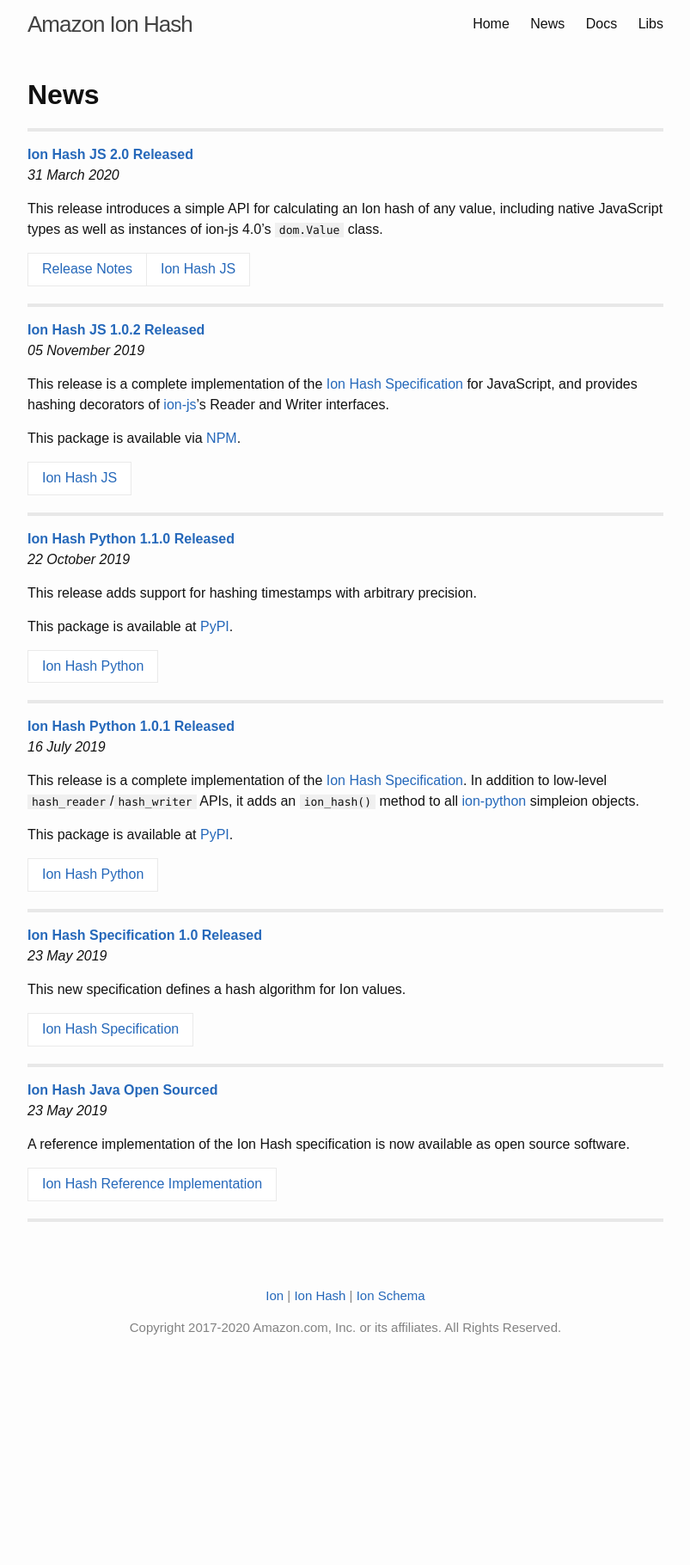
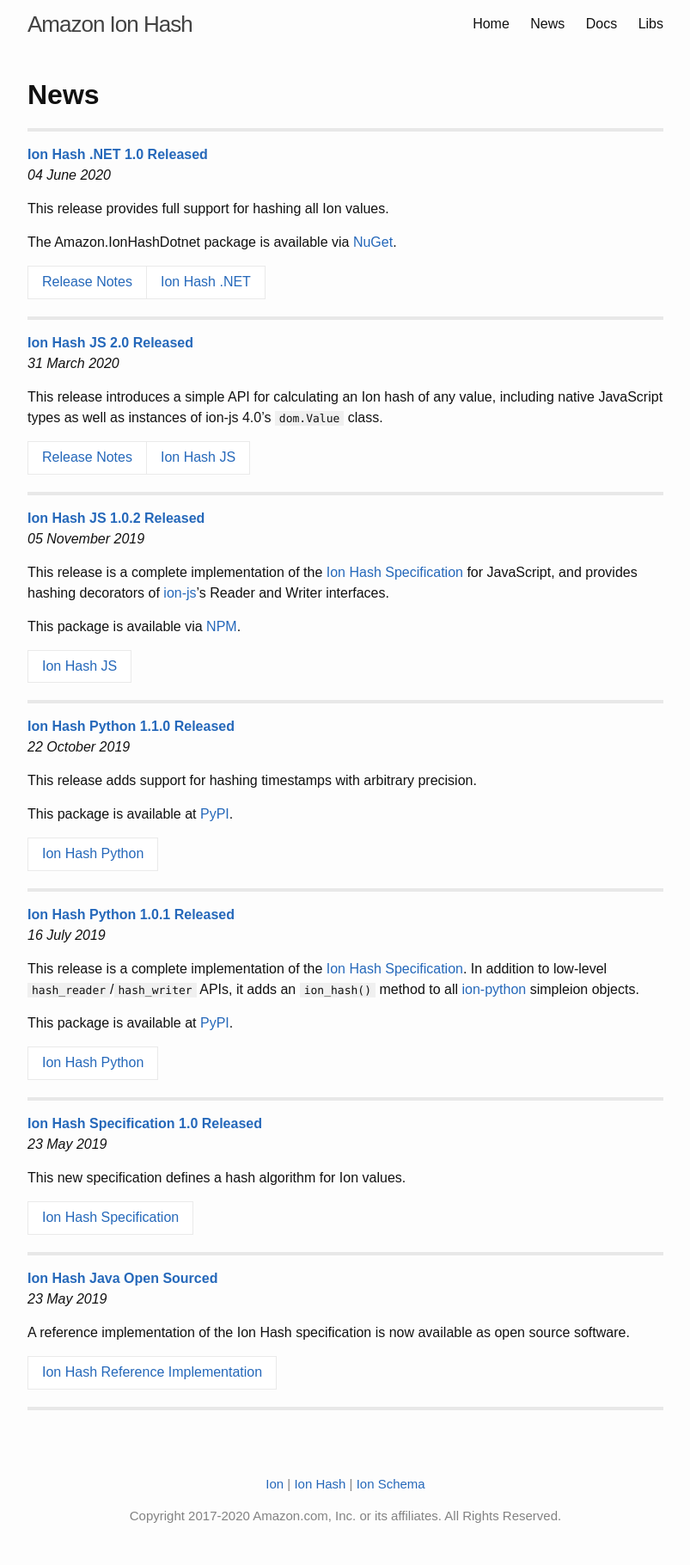
Before and after one commit to amazon-ion/ion-hash, a Jekyll site: the page built from news.md, in a window 1280 px wide. Shown: the whole page at 86% size, without its empty margins (238-1041 px from the left). Built offline with Jekyll 4.4.1, drawn with Linux system fonts in a browser that asks for light colours; before the commit the page ends 1601 px from its top, so only the background shows below that.

Commit message:
Announces ion-hash-dotnet 1.0 (#9)

```diff
--- /dev/null
+++ b/_posts/2020-06-04-ion-hash-dotnet-1_0-released.md
@@ -0,0 +1,11 @@
+---
+layout: news_item
+title: "Ion Hash .NET 1.0 Released"
+date: 2020-06-04
+categories: news ion-hash-dotnet
+---
+This release provides full support for hashing all Ion values.
+
+The Amazon.IonHashDotnet package is available via [NuGet](https://www.nuget.org/packages/Amazon.IonHashDotnet).
+
+| [Release Notes](https://github.com/amzn/ion-hash-dotnet/releases/tag/v1.0.0) | [Ion Hash .NET](https://github.com/amzn/ion-hash-dotnet) |
--- a/libs.md
+++ b/libs.md
@@ -6,7 +6,8 @@ title: Libraries
 
 | Name | Latest Version | Repository |
 |------|----------------|------|
-| ion-hash-dotnet | [0.9.0-beta](https://github.com/amzn/ion-hash-dotnet/releases/latest) (March 18, 2020) | [Link](https://github.com/amzn/ion-hash-dotnet) |
+| ion-hash-dotnet | [1.0.0](https://github.com/amzn/ion-hash-dotnet/releases/latest) (June 4, 2020) | [Link](https://github.com/amzn/ion-hash-dotnet) |
+| ion-hash-go | in development | [Link](https://github.com/amzn/ion-hash-go) |
 | ion-hash-java | [1.0.0](https://github.com/amzn/ion-hash-java/releases/latest) (May 23, 2019) | [Link](https://github.com/amzn/ion-hash-java) |
 | ion-hash-js | [2.0.0](https://github.com/amzn/ion-hash-js/releases/latest) (March 31, 2020) | [Link](https://github.com/amzn/ion-hash-js) |
 | ion-hash-python | [1.1.0](https://github.com/amzn/ion-hash-python/releases/latest) (October 22, 2019) | [Link](https://github.com/amzn/ion-hash-python) |
```
